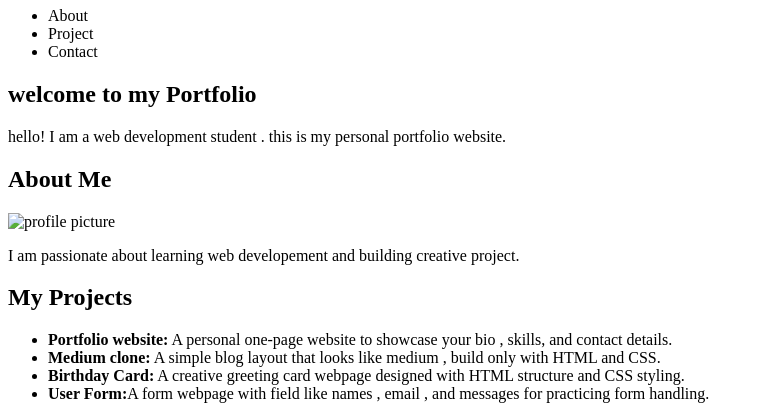
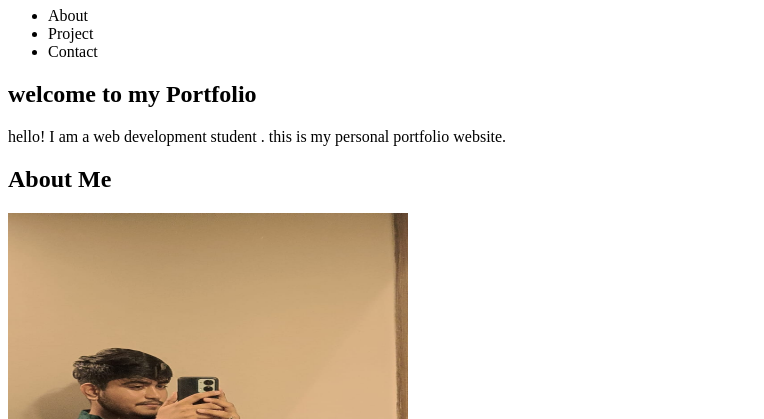
Before and after one commit to raghavcy15/Web_Dev_Assignment, a plain HTML site: page Lab_1/index.html in a window 1280 px wide. Shown: the part 73-492 px from the top of the page, without its empty margins (0-764 px from the left). Drawn offline with Linux system fonts and the light colour scheme.

Commit message:
Update index.html

```diff
--- a/Lab_1/index.html
+++ b/Lab_1/index.html
@@ -19,7 +19,7 @@
     <p>hello! I am a web development student . this is my personal portfolio website.</p>
 
     <h2 id="About">About Me</h2>
-    <img src="profile.png" alt=" profile picture" aling="center" width="400" height="400">
+    <img src="raghav photo.jpg" alt=" profile picture" aling="center" width="400" height="400">
     <p> I am passionate about learning web developement and building creative project.</p>
 
     <h2>My Projects</h2>
```
